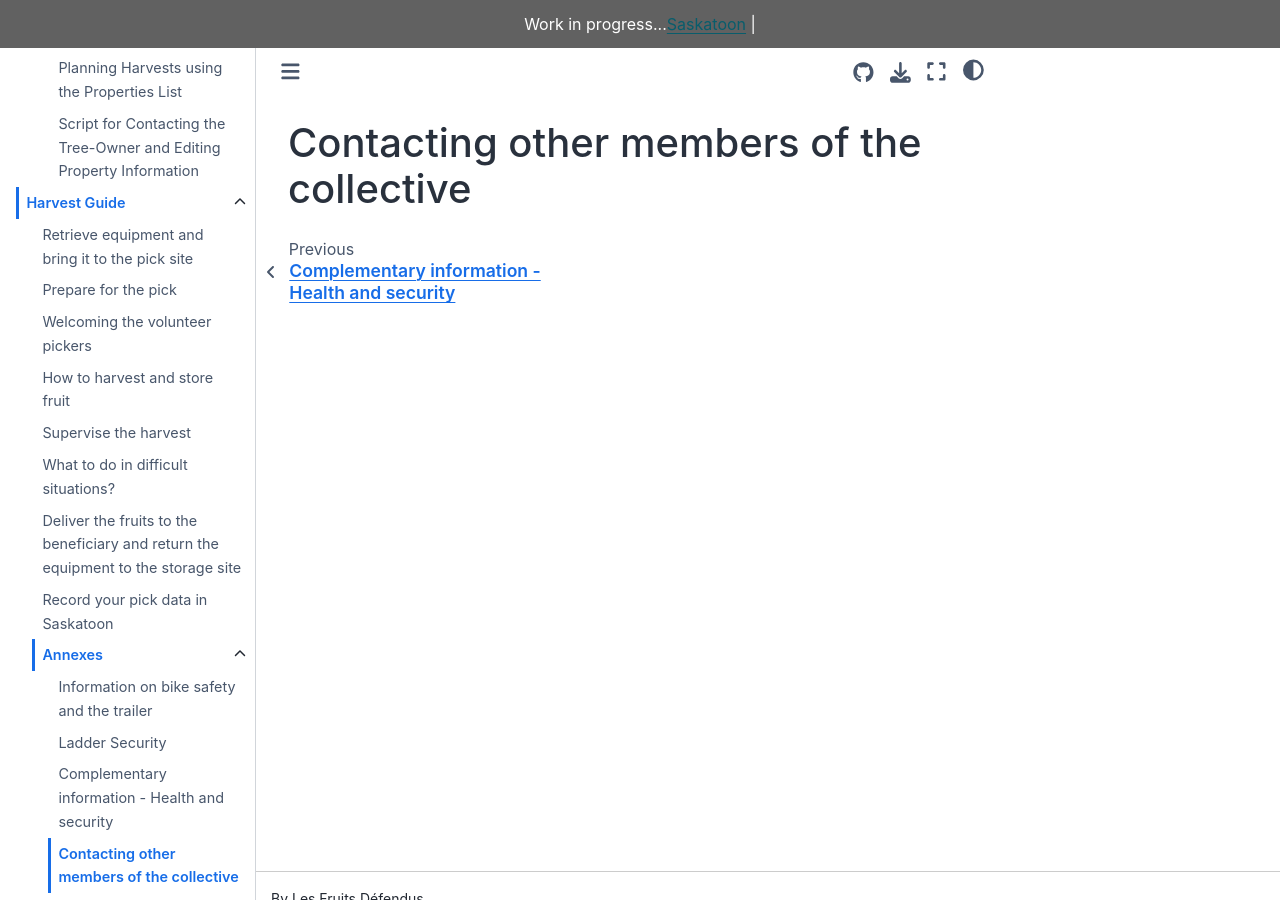
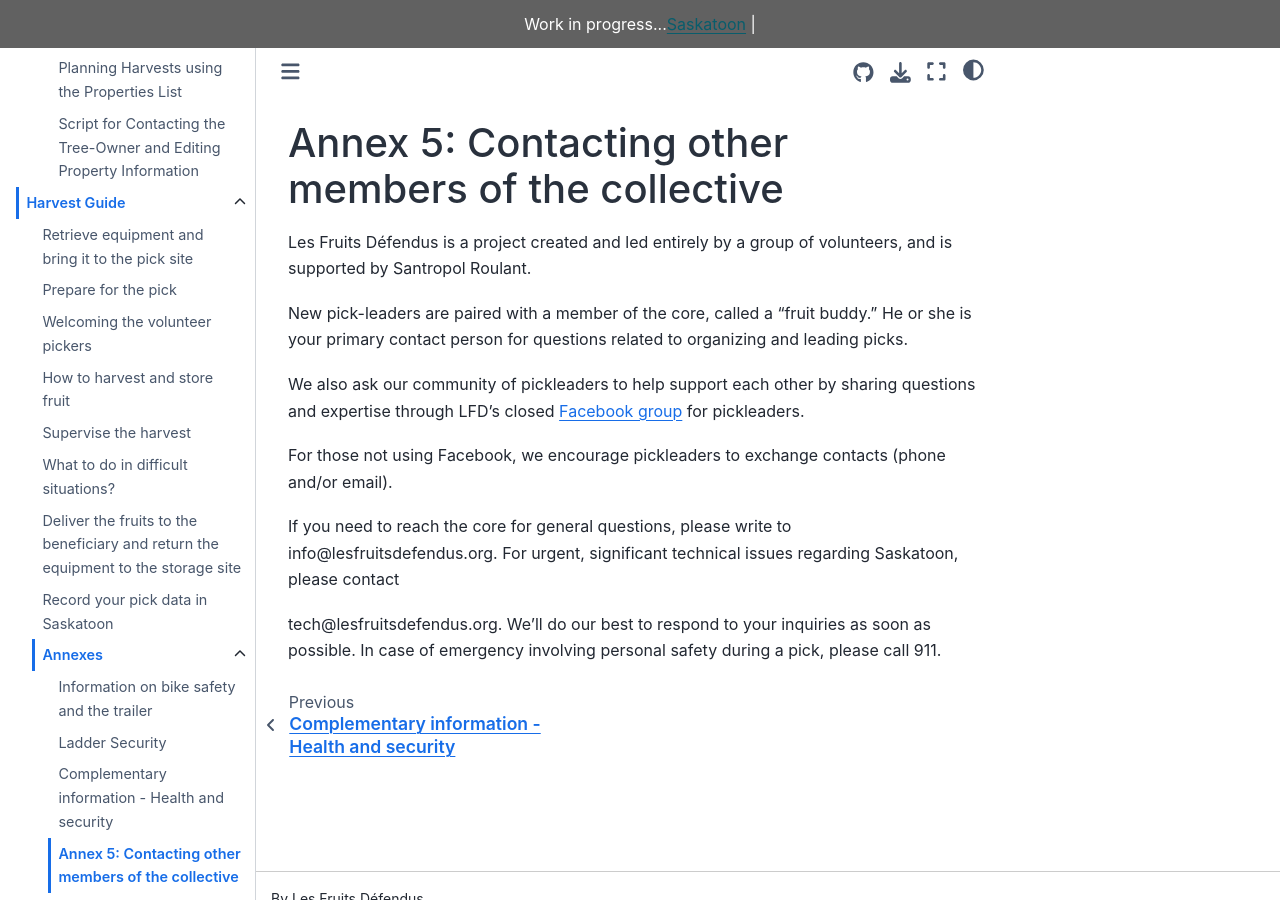
Before and after one commit to LesFruitsDefendus/guides, a Sphinx documentation site: the page built from docs/source/harvest-guide/annexes/5-contacting-other-members-of-the-collective.md, in a window 1280 px wide and 900 px high. Built offline with Sphinx 7.4.7 and the Sphinx Book theme 1.1.4, drawn with Linux system fonts in a browser that asks for light colours.

Commit message:
migrate contacting other members

```diff
--- a/docs/source/harvest-guide/annexes/5-contacting-other-members-of-the-collective.md
+++ b/docs/source/harvest-guide/annexes/5-contacting-other-members-of-the-collective.md
@@ -1 +1,13 @@
-# Contacting other members of the collective
+# Annex 5: Contacting other members of the collective
+
+Les Fruits Défendus is a project created and led entirely by a group of volunteers, and is supported by Santropol Roulant.
+
+New pick-leaders are paired with a member of the core, called a “fruit buddy.” He or she is your primary contact person for questions related to organizing and leading picks.
+
+We also ask our community of pickleaders to help support each other by sharing questions and expertise through LFD’s closed [Facebook group](https://www.facebook.com/groups/1915569122052107/) for pickleaders.
+
+For those not using Facebook, we encourage pickleaders to exchange contacts (phone and/or email).
+
+If you need to reach the core for general questions, please write to info@lesfruitsdefendus.org. For urgent, significant technical issues regarding Saskatoon, please contact
+
+tech@lesfruitsdefendus.org. We’ll do our best to respond to your inquiries as soon as possible. In case of emergency involving personal safety during a pick, please call 911.
```
